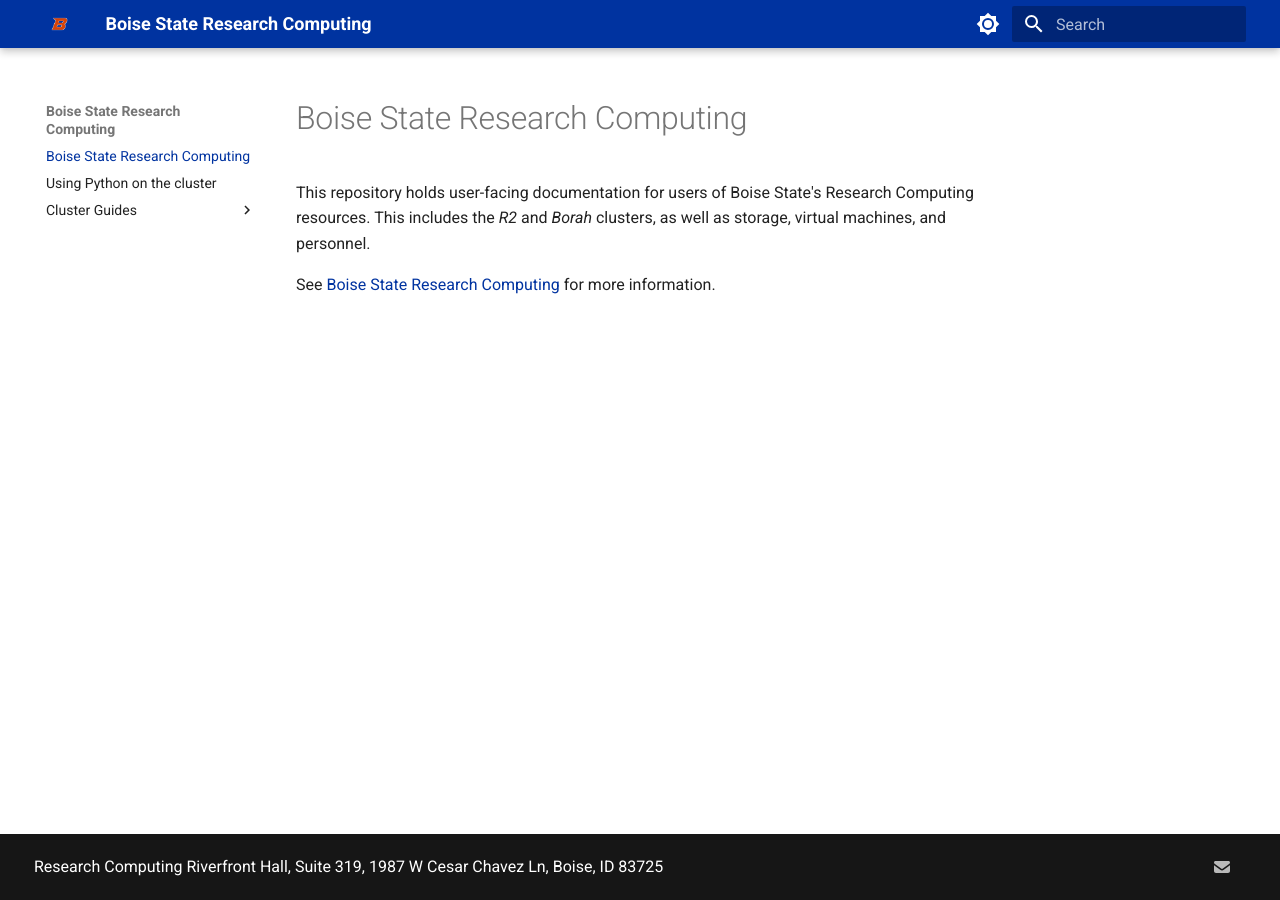
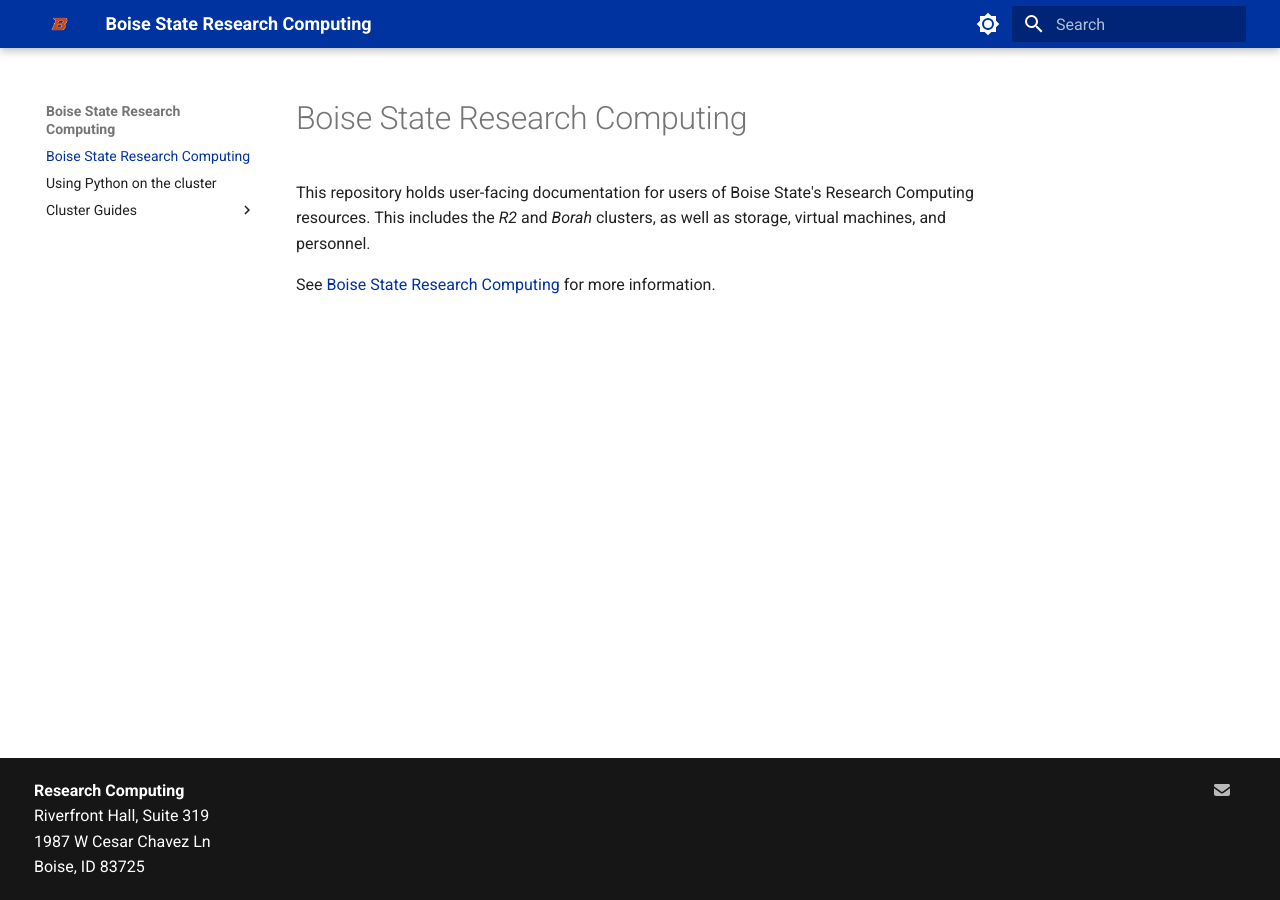
Before and after one commit to bsurc/docs, an MkDocs documentation site: the page built from docs/index.md, in a window 1280 px wide. Built offline with MkDocs 1.6.1 and Material for MkDocs 9.7.7, drawn with Linux system fonts in a browser that asks for light colours.

Commit message:
Add line breaks and formatting

```diff
--- a/docs/overrides/partials/copyright.html
+++ b/docs/overrides/partials/copyright.html
@@ -1,4 +1,6 @@
 <p class="contact-info">
- Research Computing
- Riverfront Hall, Suite 319, 1987 W Cesar Chavez Ln, Boise, ID 83725
+ <b>Research Computing</b><br>
+ Riverfront Hall, Suite 319<br>
+ 1987 W Cesar Chavez Ln<br>
+ Boise, ID 83725
 </p>
```
